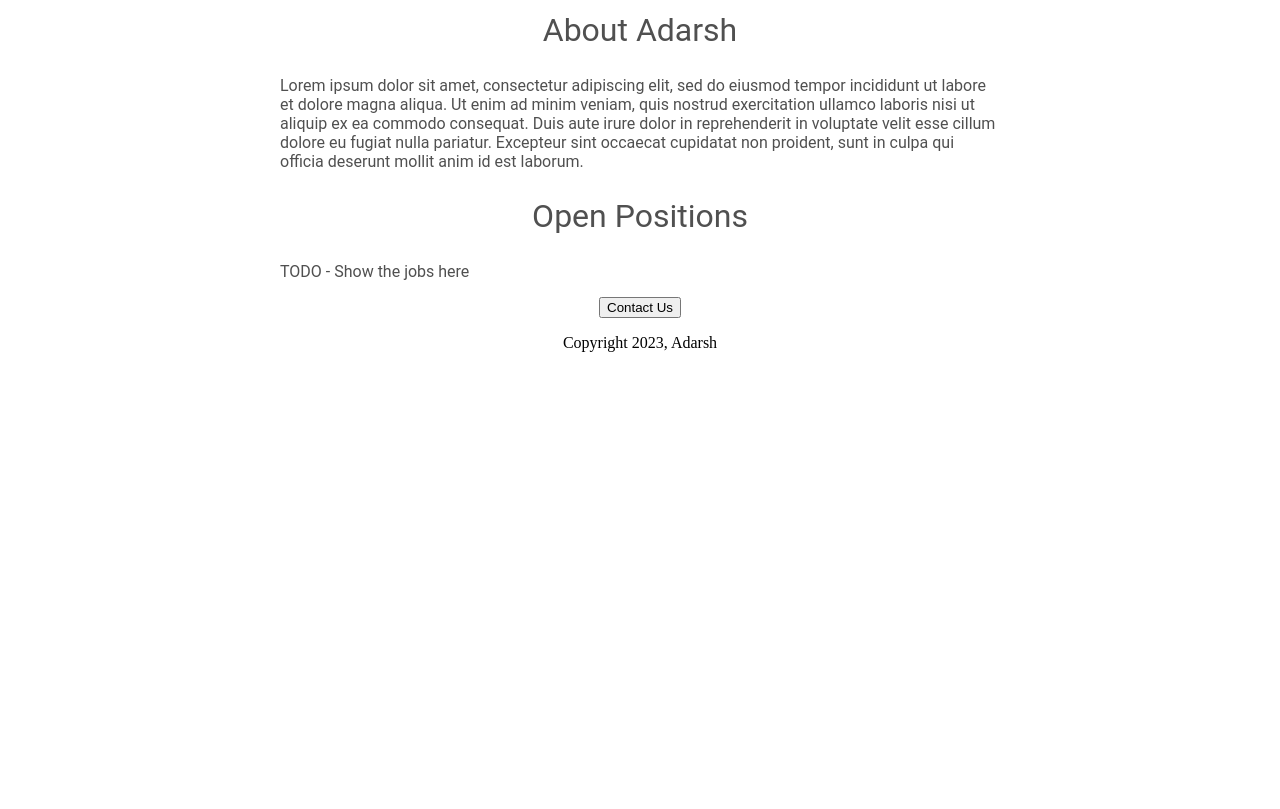
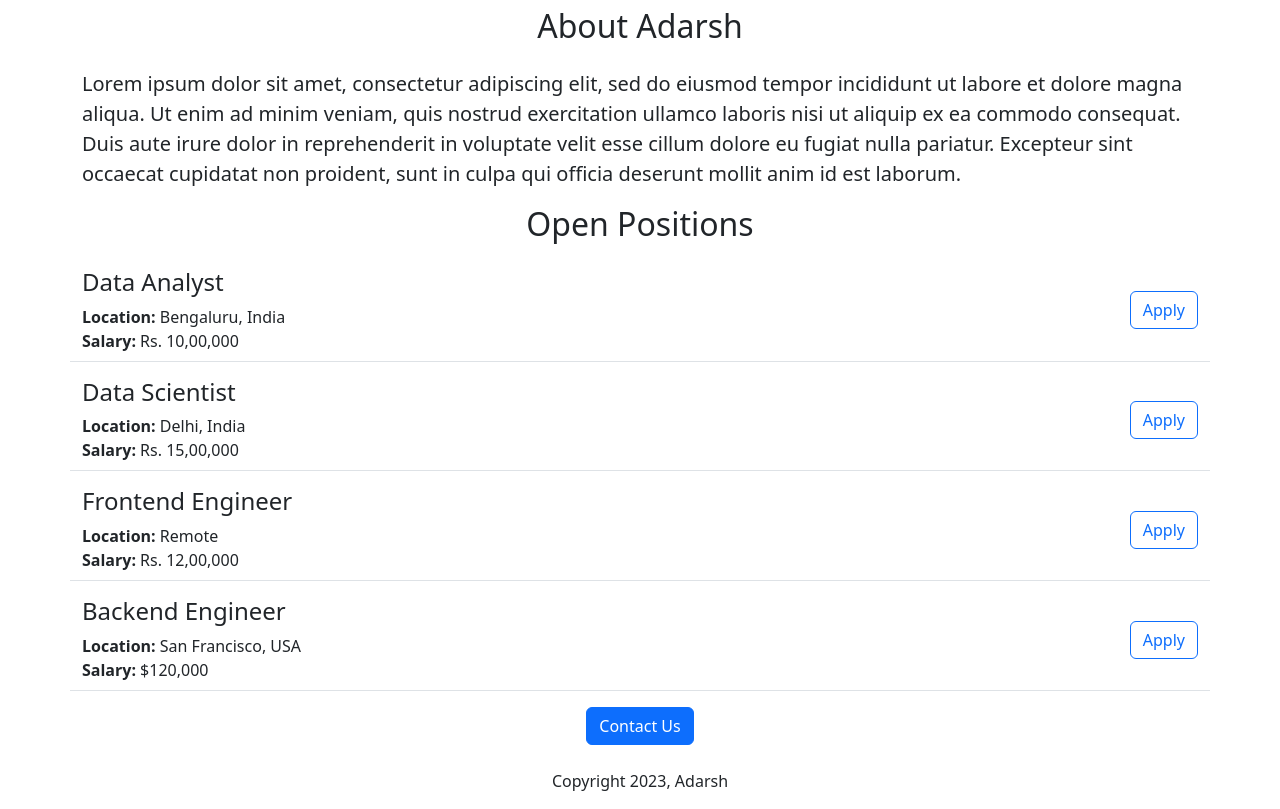
Before and after one commit to Adarsh-380/testing-first, a Flask app: page / in a window 1280 px wide. Shown: the part 457-1266 px from the top of the page. Before the commit the page ends 809 px from the top, so only its background shows below. Run offline with Flask 3, Linux system fonts and the light colour scheme.

Commit message:
API and Dynamic
Added dynamic data and API route

```diff
--- a/app.py
+++ b/app.py
@@ -1,10 +1,39 @@
-from flask import Flask, render_template
-
+from flask import Flask, render_template, jsonify
+JOBS = [
+  {
+    'id': 1,
+    'title': 'Data Analyst',
+    'location': 'Bengaluru, India',
+    'salary': 'Rs. 10,00,000'
+  },
+  {
+    'id': 2,
+    'title': 'Data Scientist',
+    'location': 'Delhi, India',
+    'salary': 'Rs. 15,00,000'
+  },
+  {
+    'id': 3,
+    'title': 'Frontend Engineer',
+    'location': 'Remote',
+    'salary': 'Rs. 12,00,000'
+  },
+  {
+    'id': 4,
+    'title': 'Backend Engineer',
+    'location': 'San Francisco, USA',
+    'salary': '$120,000'
+  }
+]
 
 app = Flask(__name__)
 @app.route("/")
 def hello_world():
-    return render_template("home.html")
+    return render_template("home.html", jobs=JOBS, company_name="Spot Early")
+
+@app.route("/api/jobs")
+def list_jobs():
+  return jsonify(JOBS)
 
 if __name__ == "__main__":
   app.run(host='0.0.0.0', debug = True)
--- a/templates/home.html
+++ b/templates/home.html
@@ -1,51 +1,38 @@
 <!DOCTYP html>
 <html>
   <head>
+    <meta charset="utf-8">
+    <meta name="viewport" content="width=device-width, initial-scale=1">
     <title>
       Pothole Sweeper
     </title>
+    <link href="https://cdn.jsdelivr.net/npm/bootstrap@5.3.3/dist/css/bootstrap.min.css" rel="stylesheet" integrity="sha384-QWTKZyjpPEjISv5WaRU9OFeRpok6YctnYmDr5pNlyT2bRjXh0JMhjY6hW+ALEwIH" crossorigin="anonymous">
     <link rel="shortcut icon" href="{{ url_for('static', filename='ather_logo.png') }}">
     <style>
-      h1{
-        font-size: 40px;
-        font-family: Roboto;
-        font-weight: normal;
-        color: rgb(50, 50, 50);
-        text-align: center;
-      }
-      h2{
-        font-size: 32px;
-        font-family: Roboto;
-        font-weight: normal;
-        color: rgb(80, 80, 80);
-        text-align: center;
-      }
-      .bodytext{
-        font-family: Roboto;
-        color: rgb(80, 80, 80);
-      }
       #banner{
+        height: 360px;
         width: 100%;
-        height: 360px;
         object-fit: cover;
-      }
-      #container{
-        max-width: 720px;
-        margin: 0 auto;
       }
     </style>
   </head>
   <body>
-    <div id = "container">
-      <h1>Adarsh Careers</h1>
-      <img  id = "banner" src= "{{ url_for('static', filename='banner.jpg') }}" height="60%", width="100%">
-      <h2>About Adarsh</h2>
-      <p class = "bodytext">Lorem ipsum dolor sit amet, consectetur adipiscing elit, sed do eiusmod tempor incididunt ut labore et dolore magna aliqua. Ut enim ad minim veniam, quis nostrud exercitation ullamco laboris nisi ut aliquip ex ea commodo consequat. Duis aute irure dolor in reprehenderit in voluptate velit esse cillum dolore eu fugiat nulla pariatur. Excepteur sint occaecat cupidatat non proident, sunt in culpa qui officia deserunt mollit anim id est laborum.</p>
-      <h2>Open Positions</h2>
-      <p class = "bodytext">TODO - Show the jobs here</p>
-      <div style="text-align:center;">
-        <button>Contact Us</button>
-        <p>Copyright 2023, Adarsh</p>
+    <div class = "container">
+      <h1 class="text-center mt-4 mb-4">{{company_name}} Careers</h1>
+      <img class="img-fluid" id = "banner" src= "{{ url_for('static', filename='banner.jpg') }}">
+      <h2 class="text-center mt-2 mb-4"">About Adarsh</h2>
+      <p class = "lead">Lorem ipsum dolor sit amet, consectetur adipiscing elit, sed do eiusmod tempor incididunt ut labore et dolore magna aliqua. Ut enim ad minim veniam, quis nostrud exercitation ullamco laboris nisi ut aliquip ex ea commodo consequat. Duis aute irure dolor in reprehenderit in voluptate velit esse cillum dolore eu fugiat nulla pariatur. Excepteur sint occaecat cupidatat non proident, sunt in culpa qui officia deserunt mollit anim id est laborum.</p>
+      <h2 class="text-center mt-2 mb-4"">Open Positions</h2>
+      <div>
+        <div>
+          {% for job in jobs %}
+            {% include 'jobitem.html' %}
+          {% endfor %}
+        </div>
+      </div>
+      <div class="text-center">
+        <button type="button" class="btn btn-primary ">Contact Us</button>
+        <p class="mt-4"  >Copyright 2023, Adarsh</p>
       </div>
     </div>
   </body>
--- /dev/null
+++ b/templates/jobitem.html
@@ -0,0 +1,18 @@
+<div class="border-bottom row" style="margin-bottom:16px; padding-bottom:8px;"">
+  <div class = "col-9">
+    <h4>
+      {{job['title']}}
+    </h4>
+    <div>
+      <b>Location:</b> {{job['location']}}
+    </div>
+    <div>
+      {% if 'salary' in job %}
+      <b>Salary:</b> {{job['salary']}}
+      {% endif %}
+    </div>
+  </div>
+  <div class = 'col-3 d-flex align-items-center justify-content-end'>
+    <button type="button" class="btn btn-outline-primary">Apply</button>
+  </div>
+</div>
```
